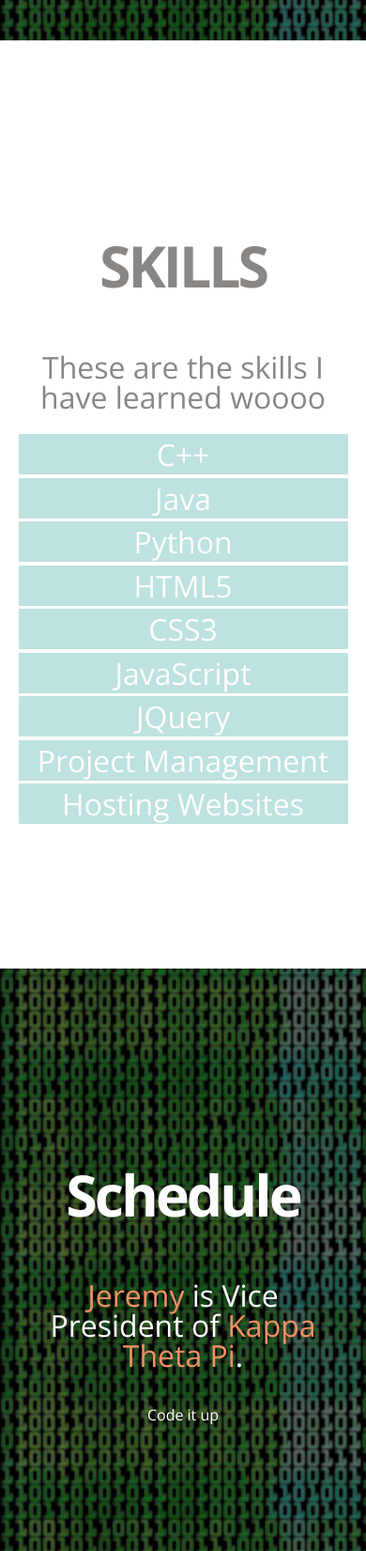
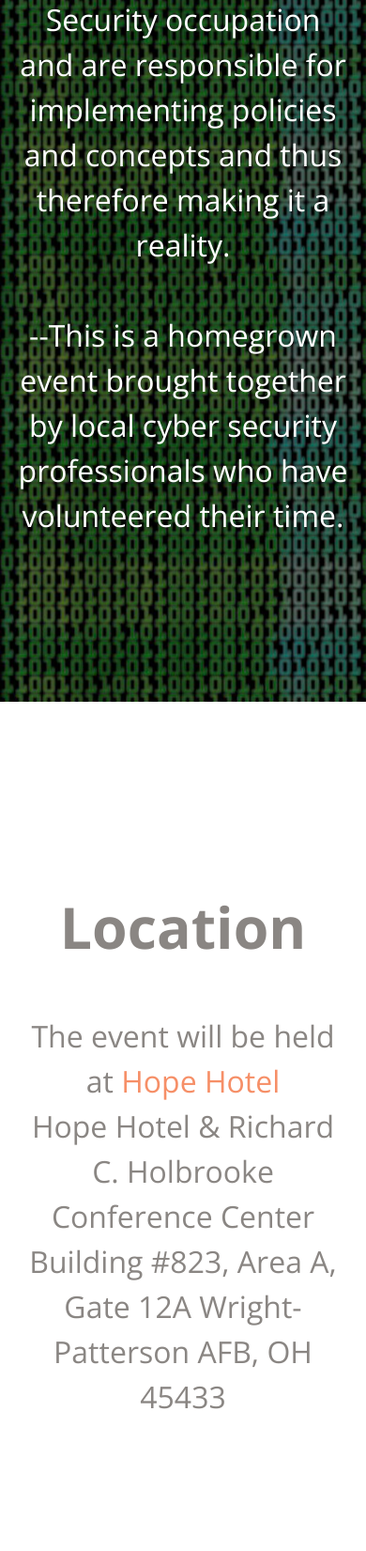
Before and after one commit to jjwdowik/cyberDay, a PHP site: page / in a window 390 px wide. Shown: the part 3020-4671 px from the top of the page at 94% size. Run offline with PHP 8.4, Linux system fonts and the light colour scheme; some libraries are stand-ins or nearby versions.

Commit message:
adding third section

```diff
--- a/css/style.css
+++ b/css/style.css
@@ -135,15 +135,15 @@ a:visited {
 }
 #slide3 h1 {
 	font-size: 3.8em;
-	letter-spacing: -3px;
-	line-height: 0px;
+	letter-spacing: .1em
+	line-height: 1em;
 	color:#8a8683;
 	font-weight: 700;
 }
 #slide3 h2 {
 	font-size: 2em;
 	color: #8a8683;
-	line-height: 0px;
+	line-height: 1.5em;
 	padding-bottom:20px;
 	font-weight: 400;
 }
@@ -239,13 +239,13 @@ a:visited {
 	line-height: 1em;
 }
 #slide2 h2 {
-	line-height: 1em;
+	line-height: 1.5em;
 }
 #slide3 h1 {
 	line-height: 1em;
 }
 #slide3 h2 {
-	line-height: 1em;
+	line-height: 1.5em;
 }
 #slide4 h1 {
 	line-height: 1em;
@@ -303,13 +303,13 @@ a:visited {
 	line-height: 1em;
 }
 #slide2 h2 {
-	line-height: 1em;
+	line-height: 1.5em;
 }
 #slide3 h1 {
 	line-height: 1em;
 }
 #slide3 h2 {
-	line-height: 1em;
+	line-height: 1.5em;
 }
 #slide4 h1 {
 	line-height: 1em;
--- a/index.html
+++ b/index.html
@@ -76,13 +76,16 @@
 		<div class="container clearfix">
 
 			<div id="content" class="grid_12">
-				<h1>SKILLS</h1>
-				<h2>These are the skills I have learned woooo</h2>
+				<h1>Location</h1>
+				<h2>The event will be held at <a href="http://www.hopehotel.com/">Hope Hotel </a> <br />
+				Hope Hotel &amp; Richard C. Holbrooke Conference Center <br />
+				Building #823, Area A, Gate 12A
+				Wright-Patterson AFB, OH 45433 </h2>
 			</div>
 
-			<div id="test" class="grid_4">C++</div> <div id="test" class="grid_4">Java</div> <div id="test" class="grid_4 omega">Python</div>
+<!-- 			<div id="test" class="grid_4">C++</div> <div id="test" class="grid_4">Java</div> <div id="test" class="grid_4 omega">Python</div>
 			<div id="test" class="grid_4">HTML5</div> <div id="test" class="grid_4">CSS3</div> <div id="test" class="grid_4 omega">JavaScript</div>
-			<div id="test" class="grid_4">JQuery</div> <div id="test" class="grid_4">Project Management</div> <div id="test" class="grid_4 omega">Hosting Websites</div>
+			<div id="test" class="grid_4">JQuery</div> <div id="test" class="grid_4">Project Management</div> <div id="test" class="grid_4 omega">Hosting Websites</div> -->
 
 
 <!-- 			<div id="test" class="grid_1">1</div> <div id="test" class="grid_11 omega">11</div>
```
